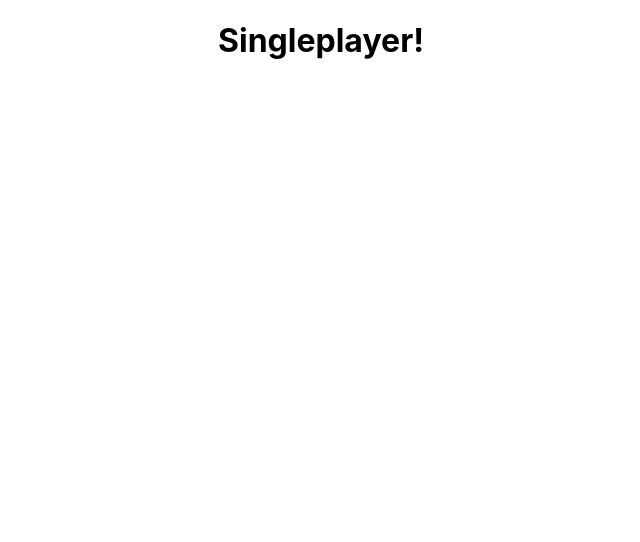
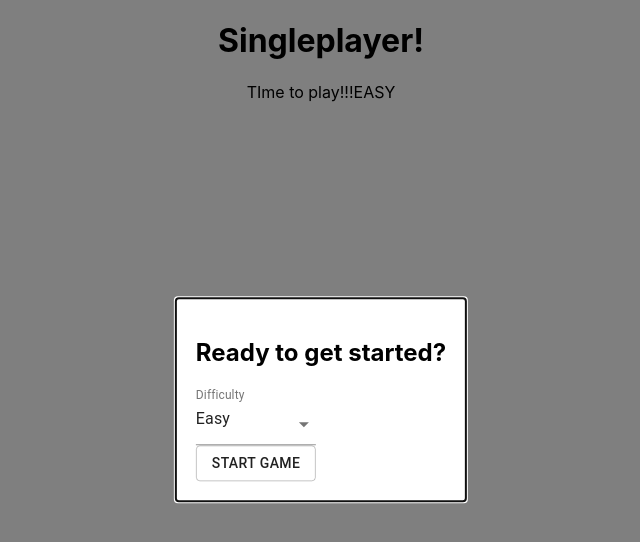
Before and after one commit to Rahmanapyrr/WordOfFortune, a React (Create React App) app: page /singleplayer in a window 1280 px wide. Shown: the top 542 px of the page, without its empty margins (319-959 px from the left). Built offline with nearby package versions, Linux system fonts and the light colour scheme; no server answers.

Commit message:
Open singleplayer modal that displays difficulty choice

```diff
--- /dev/null
+++ b/src/components/SinglePlayer/SPGame.js
@@ -0,0 +1,17 @@
+/** Plays a game of singleplayer Hangman */
+
+// State:
+// Functionality: Primary responsibility is to play a singleplayer game of Hangman
+
+
+import React from 'react'
+
+export default function SPGame(props) {
+    const { difficulty } = props;
+    return (
+        <div>
+            TIme to play!!!
+            {difficulty}
+        </div>
+    )
+}
--- /dev/null
+++ b/src/components/SinglePlayer/SPSettings.js
@@ -0,0 +1,7 @@
+/** Settings for the singleplayer game */
+
+const EASY_DIFFICULTY = "EASY";
+const MEDIUM_DIFFICULTY = "MEDIUM";
+const HARD_DIFFICULTY = "HARD";
+
+export {EASY_DIFFICULTY, MEDIUM_DIFFICULTY, HARD_DIFFICULTY};
--- /dev/null
+++ b/src/components/SinglePlayer/SinglePlayer.css
@@ -0,0 +1,29 @@
+/* Modal control */
+
+.modal {
+    position: absolute;
+    width: 300;
+    background-color: rgb(255, 255, 255);
+    padding: 20px;
+    top: 50%;
+    left: 50%;
+    transform: translate(-50%, -50%);
+}
+
+/* Form in modal */
+
+.form {
+    margin: 15px;
+    min-width: 120px;
+}
+
+#difficulty-label {
+    display: block;
+    margin-bottom: 10px;
+}
+
+.difficulty-button {
+    padding: 10px;
+    margin: 20px;
+    display: block;
+}
--- a/src/components/SinglePlayer/SinglePlayer.js
+++ b/src/components/SinglePlayer/SinglePlayer.js
@@ -1,11 +1,62 @@
-/** Contains all state for the singleplayer game! */
+/** Asks user for options for the single player game using Material UI modals :) */
 
-import React from 'react'
+// State: difficulty the user selects
+// Functionality: Primary responsibility is to set options for the singleplayer game.
+
+import React, { useState } from 'react'
+
+import {EASY_DIFFICULTY, MEDIUM_DIFFICULTY, HARD_DIFFICULTY} from './SPSettings.js';
+import SPGame from './SPGame';
+
+/** Styling */
+import './SinglePlayer.css'
+import { Modal, FormControl, Select, MenuItem, InputLabel, Button } from '@material-ui/core';
 
 export default function SinglePlayer() {
-    return (
-        <div>
-            <h1>Singleplayer!</h1>
-        </div>
-    )
+  // Default state of modal will be OPEN!
+  const [open, setOpen] = useState(true);
+  const [difficulty, setDifficulty] = useState(EASY_DIFFICULTY);
+
+  // Handle the close of the model
+  const handleClose = () => {
+    setOpen(false);
+  };
+
+  // Sets the difficulty when the user changes the value
+  const handleDifficulty = (e) => {
+    setDifficulty(e.target.value);
+  }
+
+  // The body of the Modal
+  const body = (
+    <div className="modal">
+      <h2>Ready to get started?</h2>
+      <FormControl className="form">
+        <InputLabel id="difficulty">Difficulty</InputLabel>
+        <Select
+          labelId="difficulty"
+          id="difficulty-label"
+          value={difficulty}
+          onChange={handleDifficulty}
+        >
+          <MenuItem value={EASY_DIFFICULTY}>Easy</MenuItem>
+          <MenuItem value={MEDIUM_DIFFICULTY}>Medium</MenuItem>
+          <MenuItem value={HARD_DIFFICULTY}>Hard</MenuItem>
+        </Select>
+        <Button onClick={handleClose} className="difficulty-button" variant="outlined">START GAME</Button>
+      </FormControl>
+    </div>
+  );
+
+  return (
+    <div>
+      <h1>Singleplayer!</h1>
+
+      <Modal open={open} onClose={handleClose} disableBackdropClick >
+        {body}
+      </Modal>
+      <SPGame difficulty={difficulty}/>
+
+    </div>
+  )
 }
```
